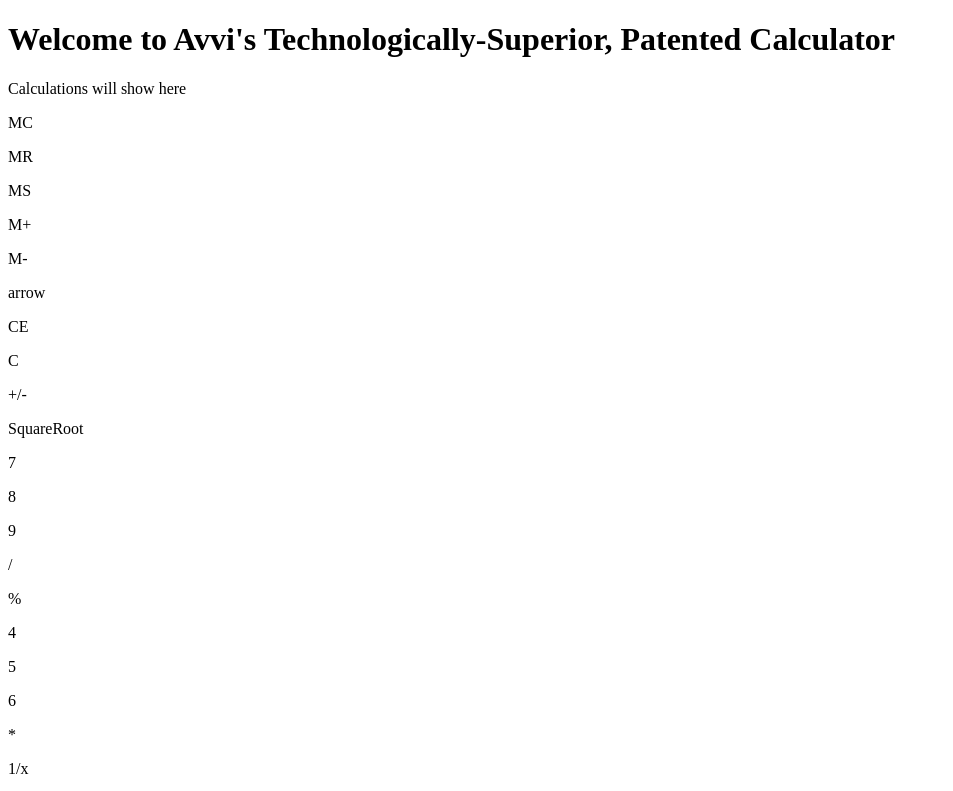
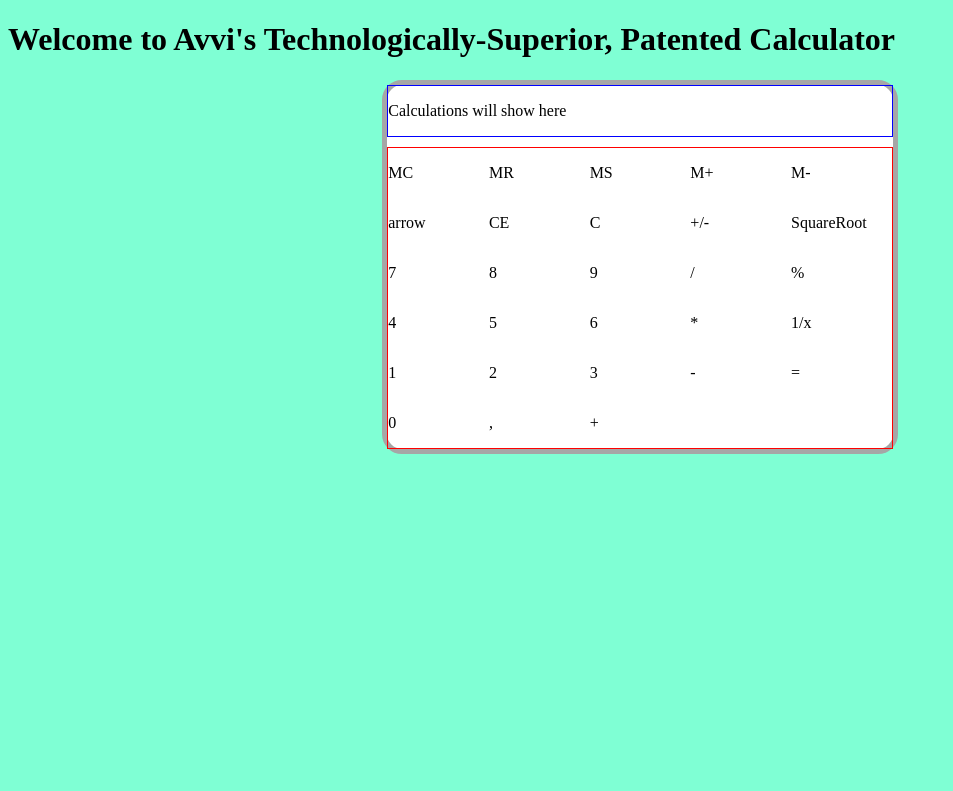
Before and after one commit to avvisingh/Project_2_Calculator, a plain HTML site: page index.html in a window 1280 px wide. Shown: the top 791 px of the page, without its empty margins (0-953 px from the left). Drawn offline with nearby package versions, Linux system fonts and the light colour scheme; files that its build step writes are made by us from their sources.

Commit message:
basic layout achieved

```diff
--- a/sass/components/calculator-buttons.scss
+++ b/sass/components/calculator-buttons.scss
@@ -0,0 +1,6 @@
+.calculator-body__buttons-body {
+    border: 1px solid red;
+    display: grid;
+    grid-template-columns: 1fr 1fr 1fr 1fr 1fr;
+    grid-template-rows: auto;
+}
--- a/sass/components/calculator-display.scss
+++ b/sass/components/calculator-display.scss
@@ -0,0 +1,4 @@
+.calculator-body__display {
+    margin-bottom: 10px;
+    border: 1px solid blue;
+}
--- a/sass/components/calculator.scss
+++ b/sass/components/calculator.scss
@@ -0,0 +1,19 @@
+@use "../partials/layout";
+@use "../partials/palette";
+
+.calculator-body {
+    @include layout.flex-mixin(column, space-between, center);
+    @include layout.border(
+        5px,
+        solid,
+        palette.$calculator-body-border-colour,
+        20px
+    );
+    background-color: palette.$calculator-body-background-colour;
+    width: 40%;
+    margin: auto;
+    height: 90%;
+}
+
+@import "./calculator-display.scss";
+@import "./calculator-buttons.scss";
--- a/sass/main.scss
+++ b/sass/main.scss
@@ -1 +1,8 @@
-@use "./partials/palette.scss";
+body {
+    background-color: aquamarine;
+}
+
+@import "./components/heading.scss";
+@import "./components/calculator.scss";
+@import "./components/calculator-display.scss";
+@import "./components/calculator-buttons.scss";
--- a/sass/partials/_layout.scss
+++ b/sass/partials/_layout.scss
@@ -1,10 +1,11 @@
 @mixin flex-mixin($direction, $align-items, $justify-content) {
     display: flex;
+    flex-direction: $direction;
     align-items: $align-items;
     justify-content: $justify-content;
 }
 
 @mixin border($width, $type, $colour, $curvature) {
-    border: $width $type $curvature;
+    border: $width $type $colour;
     border-radius: $curvature;
 }
--- a/sass/partials/_palette.scss
+++ b/sass/partials/_palette.scss
@@ -1,4 +1,4 @@
-$calculator-body-border-colour: rgba(172, 172, 172, 255);
+$calculator-body-border-colour: rgba(166, 166, 166, 255);
 $calculator-display-border-colour: rgba(210, 217, 225, 255);
 $calculator-body-background-colour: rgba(255, 255, 255, 255);
 $calculator-display-background-colour: rgba(220, 230, 242, 255);
```
